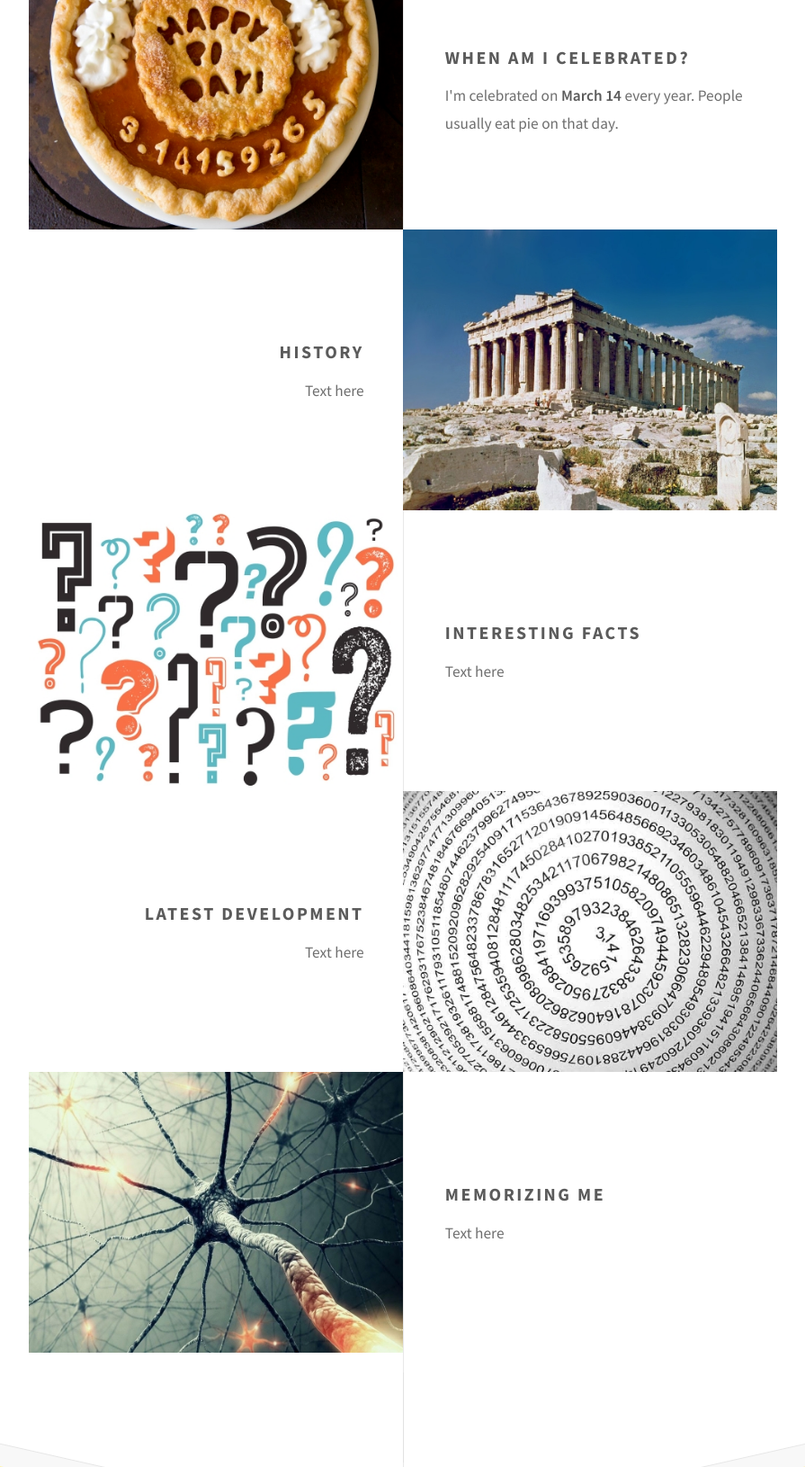
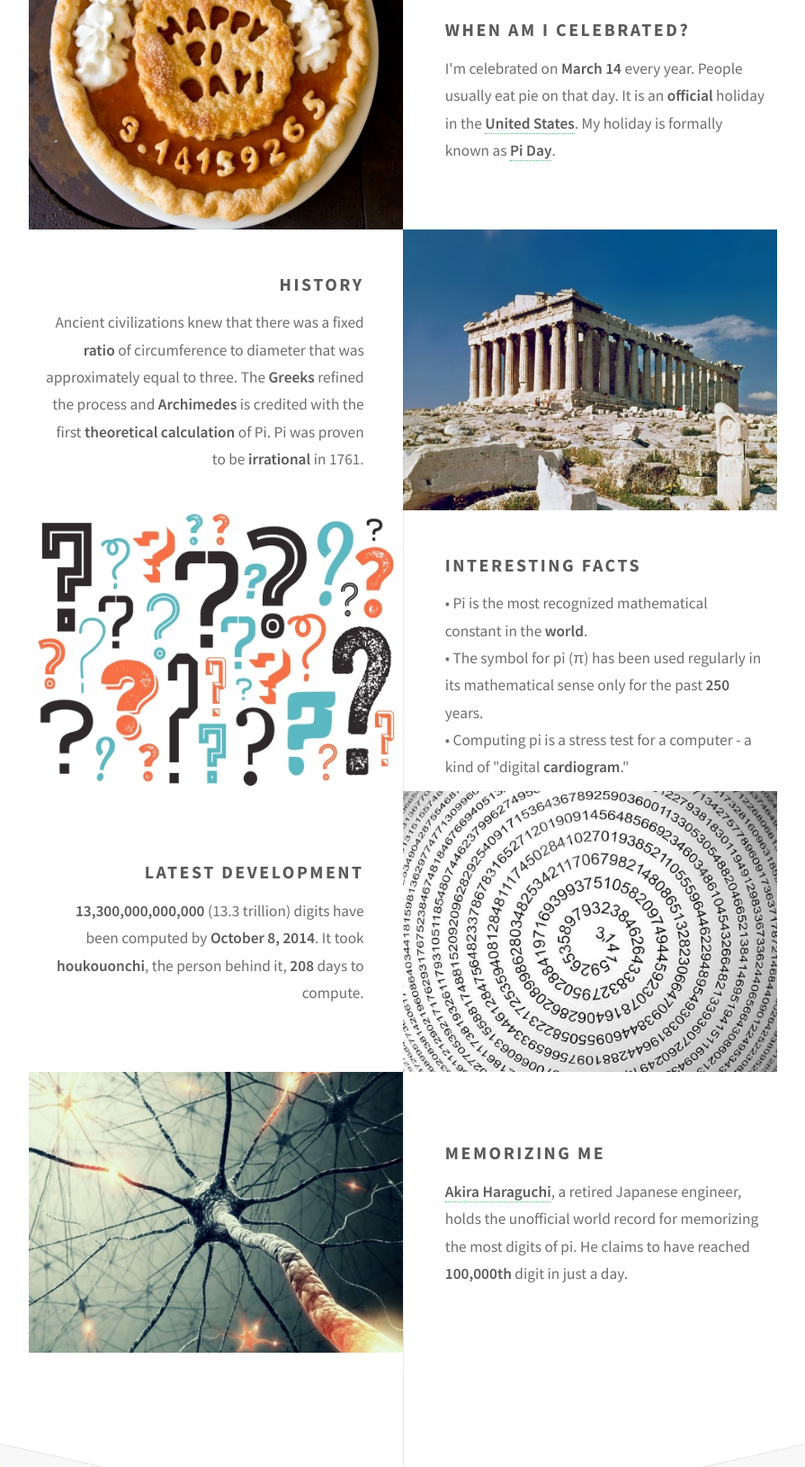
Before and after one commit to Gamecrafter/Pi-Project, a plain HTML site: page index.html in a window 1280 px wide. Shown: the part 1548-3178 px from the top of the page at 90% size, without its empty margins (192-1087 px from the left). Drawn offline with Linux system fonts and the light colour scheme.

Commit message:
Finishing touches

```diff
--- a/css/style.css
+++ b/css/style.css
@@ -8,7 +8,10 @@
 */
 
 /* Reset */
-
+        ::selection{
+            background: #cc919a;
+            color: #ffffff;
+        }
 	html, body, div, span, applet, object, iframe, h1, h2, h3, h4, h5, h6, p, blockquote, pre, a, abbr, acronym, address, big, cite, code, del, dfn, em, img, ins, kbd, q, s, samp, small, strike, strong, sub, sup, tt, var, b, u, i, center, dl, dt, dd, ol, ul, li, fieldset, form, label, legend, table, caption, tbody, tfoot, thead, tr, th, td, article, aside, canvas, details, embed, figure, figcaption, footer, header, hgroup, menu, nav, output, ruby, section, summary, time, mark, audio, video {
 		margin: 0;
 		padding: 0;
--- a/index.html
+++ b/index.html
@@ -48,6 +48,9 @@
 			<h3>When am I celebrated?</h3>
                         <p>
                             I'm celebrated on <strong>March 14</strong> every year. People usually eat pie on that day.
+                            It is an <strong>official</strong> holiday in the <a href="https://en.wikipedia.org/wiki/United_States" target="_blank">
+                            <strong>United States</strong></a>. My holiday is formally known as <a href="https://en.wikipedia.org/wiki/Pi_Day"
+                            target="_blank"><strong>Pi Day</strong></a>.
                         </p>
                     </div>
 		</section>
@@ -55,28 +58,45 @@
                     <img src="images/4.png" class="image icon">
                     <div class="content">
                         <h3>History</h3>
-                        <p>Text here</p>
+                        <p>
+                            Ancient civilizations knew that there was a fixed <strong>ratio</strong> of circumference to diameter that was
+                            approximately equal to three. The <strong>Greeks</strong> refined the process and <strong>Archimedes</strong>
+                            is credited with the first <strong>theoretical calculation</strong> of Pi. Pi was proven to be
+                            <strong>irrational</strong> in 1761.
+                        </p>
                     </div>
                 </section>
                 <section class="feature left">
                     <img src="images/5.png" class="image icon">
                     <div class="content">
                         <h3>Interesting Facts</h3>
-                        <p>Text here</p>
+                        <p>
+                            &bull; Pi is the most recognized mathematical constant in the <strong>world</strong>.<br>
+                            &bull; The symbol for pi (&pi;) has been used regularly in its mathematical sense only for the past <strong>250</strong> years.<br>
+                            &bull; Computing pi is a stress test for a computer - a kind of "digital <strong>cardiogram</strong>."
+                        </p>
                     </div>
                 </section>
                 <section class="feature right">
                     <img src="images/6.png" class="image icon">
                     <div class="content">
                         <h3>Latest Development</h3>
-                        <p>Text here</p>
+                        <p>
+                            <strong>13,300,000,000,000</strong> (13.3 trillion) digits have been computed by <strong>October
+                            8, 2014</strong>. It took <strong>houkouonchi</strong>, the person behind it, <strong>208</strong>
+                            days to compute.
+                        </p>
                     </div>
                 </section>
                 <section class="feature left">
                     <img src="images/7.png" class="image icon">
                     <div class="content">
                         <h3>Memorizing Me</h3>
-                        <p>Text here</p>
+                        <p>
+                            <a href="https://en.wikipedia.org/wiki/Akira_Haraguchi" target="_blank"><strong>Akira Haraguchi</strong></a>,
+                            a retired Japanese engineer, holds the unofficial world record for memorizing the most digits of pi. He claims
+                            to have reached <strong>100,000th</strong> digit in just a day.
+                        </p>
                     </div>
                 </section>
             </div>
```
